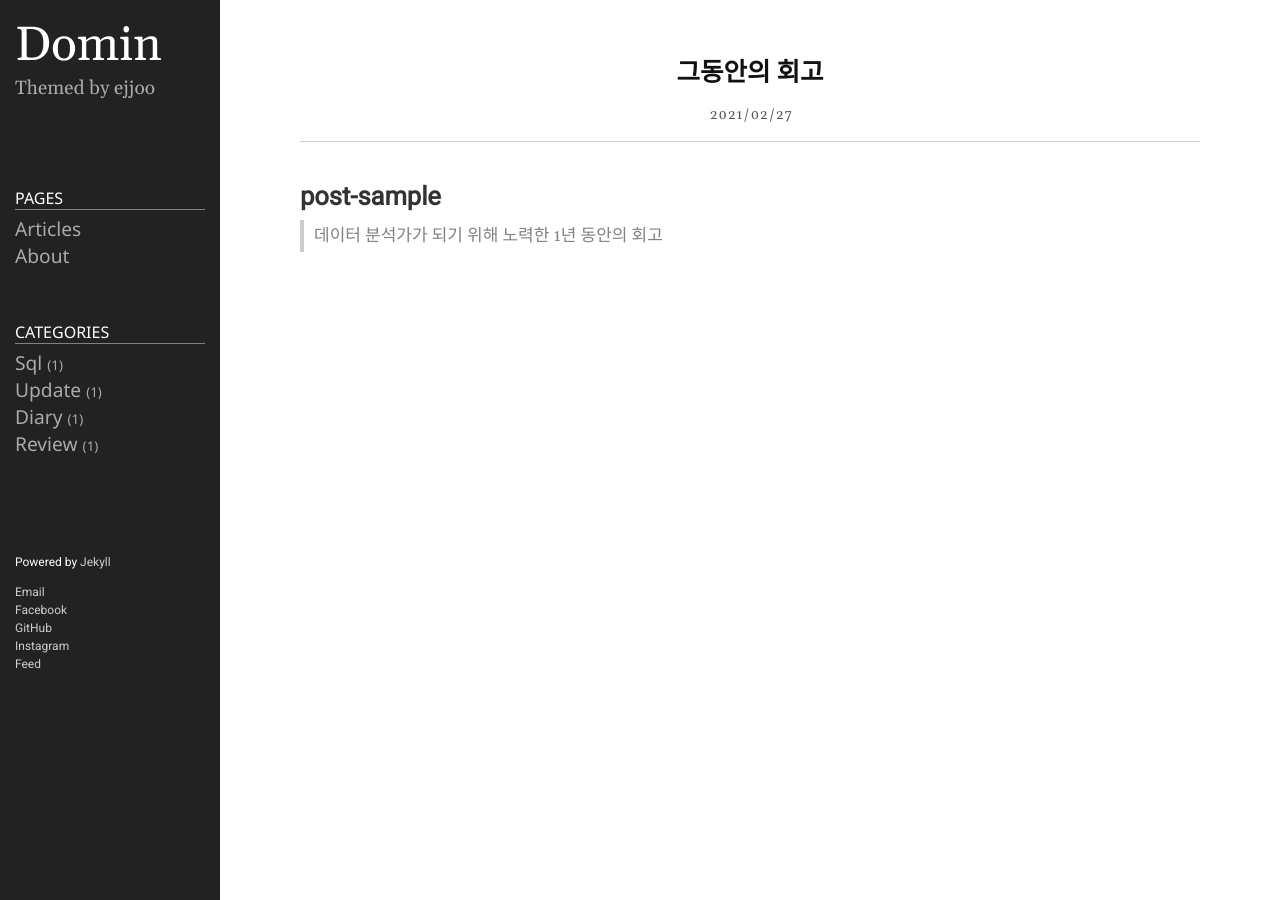
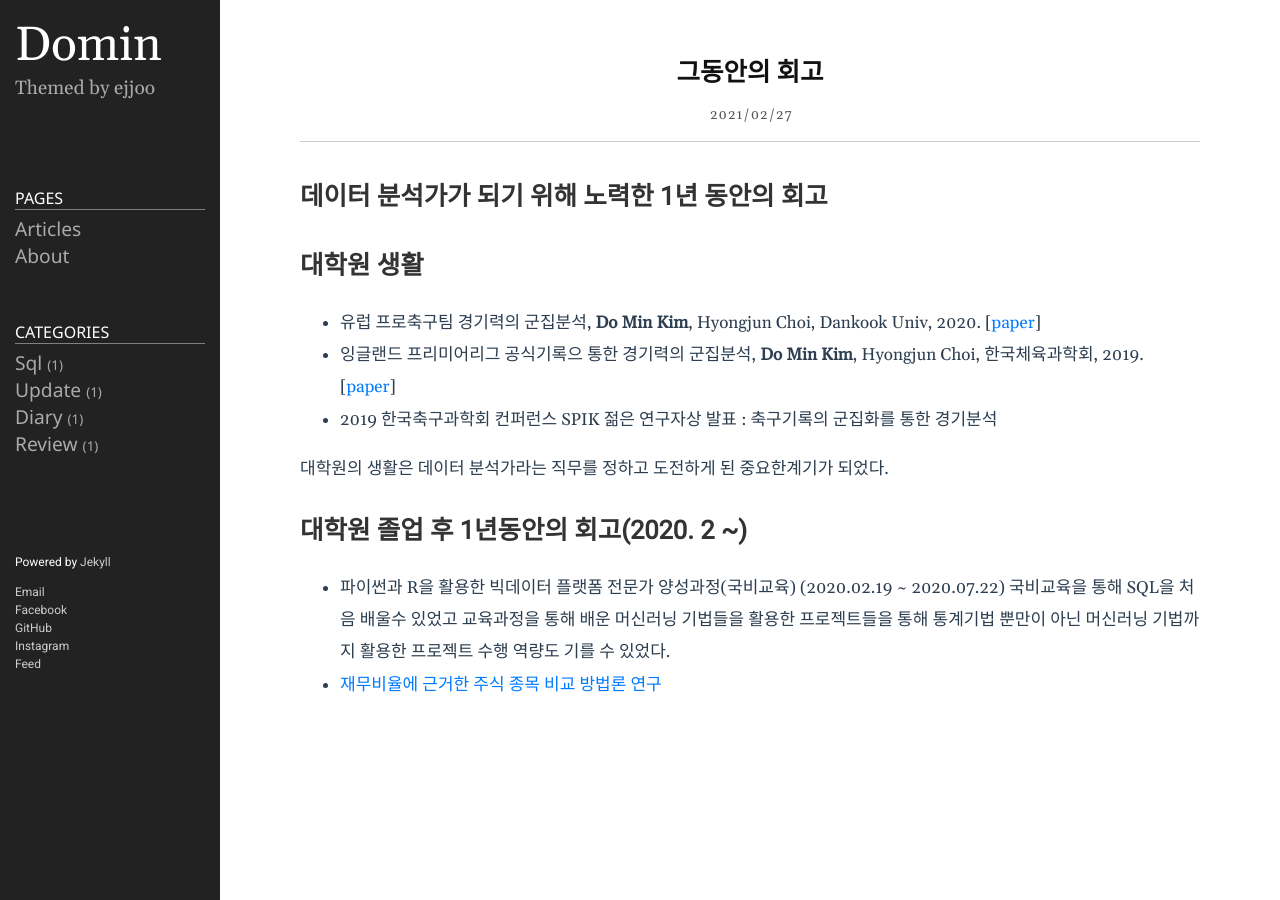
Before and after one commit to DominKim/Dominkim.github.io, a Jekyll site: the page built from _posts/2021-02-27-그동안의 회고.markdown, in a window 1280 px wide. Built offline with Jekyll 4.4.1, drawn with Linux system fonts in a browser that asks for light colours.

Commit message:
Update 2021-02-27-그동안의 회고.markdown

```diff
--- a/_posts/2021-02-27-그동안의 회고.markdown
+++ b/_posts/2021-02-27-그동안의 회고.markdown
@@ -4,5 +4,18 @@ title: 그동안의 회고
 date: 2021-02-27 13:45:23 +0900
 category: Diary
 ---
-# post-sample
-> 데이터 분석가가 되기 위해 노력한 1년 동안의 회고
+# 데이터 분석가가 되기 위해 노력한 1년 동안의 회고
+
+## 대학원 생활
+- 유럽 프로축구팀 경기력의 군집분석, **Do Min Kim**, Hyongjun Choi, Dankook Univ, 2020. [[paper](http://www.riss.kr/search/detail/DetailView.do?p_mat_type=be54d9b8bc7cdb09&control_no=9aba5683f3f30388ffe0bdc3ef48d419)]
+- 잉글랜드 프리미어리그 공식기록으 통한 경기력의 군집분석, **Do Min Kim**, Hyongjun Choi, 한국체육과학회, 2019. [[paper](http://www.riss.kr/search/detail/DetailView.do?p_mat_type=1a0202e37d52c72d&control_no=a24b63d5221419beb7998d826d417196)]
+- 2019 한국축구과학회 컨퍼런스 SPIK 젊은 연구자상 발표 : 축구기록의 군집화를 통한 경기분석
+
+대학원의 생활은 데이터 분석가라는 직무를 정하고 도전하게 된 중요한계기가 되었다.
+
+
+## 대학원 졸업 후 1년동안의 회고(2020. 2 ~)
+- 파이썬과 R을 활용한 빅데이터 플랫폼 전문가 양성과정(국비교육) (2020.02.19 ~ 2020.07.22)
+  국비교육을 통해 SQL을 처음 배울수 있었고 교육과정을 통해 배운 머신러닝 기법들을 활용한 프로젝트들을 통해 통계기법 뿐만이 아닌 머신러닝 기법까지 활용한 프로젝트 수행 역량도
+  기를 수 있었다.
+- [재무비율에 근거한 주식 종목 비교 방법론 연구](https://github.com/DominKim/Final_project)
```
